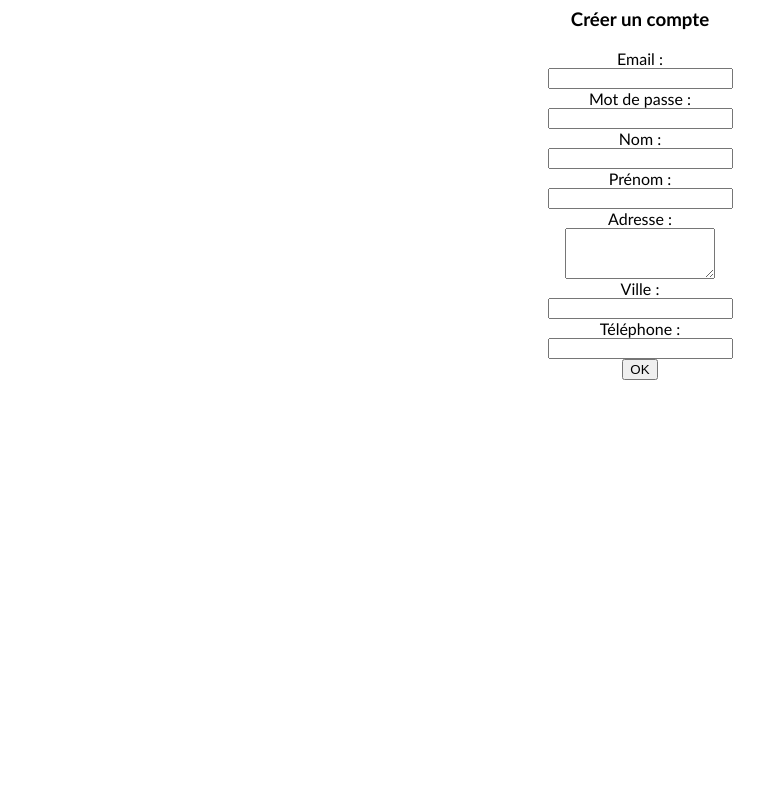
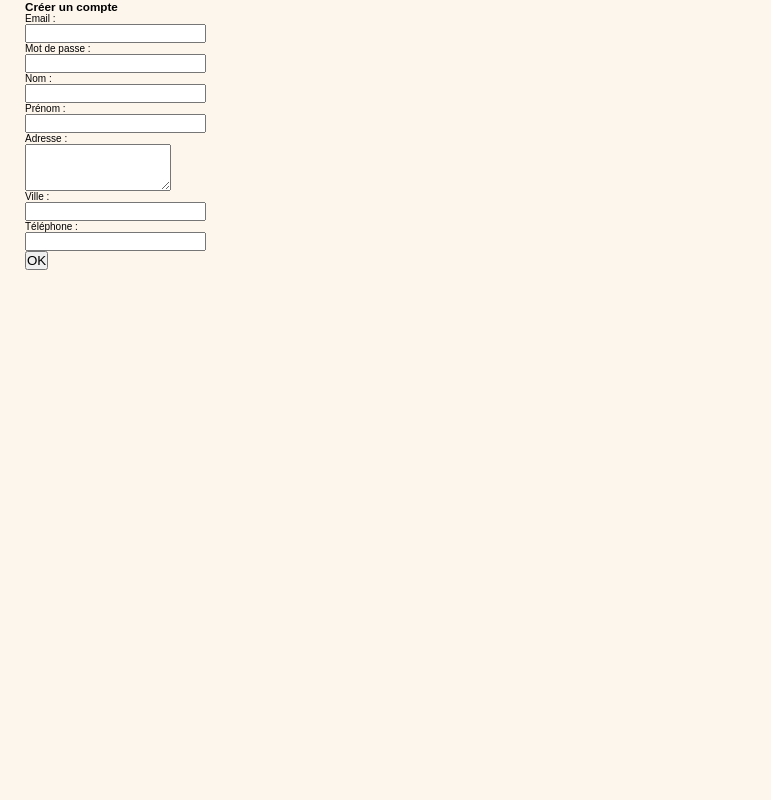
Before and after one commit to Papittson/projet_web, a PHP site: page /creationCompte.php in a window 1280 px wide. Shown: the whole page, without its empty margins (0-771 px from the left). Run offline with PHP 8.4, Linux system fonts and the light colour scheme.

Commit message:
Update creationCompte.php

```diff
--- a/creationCompte.php
+++ b/creationCompte.php
@@ -2,13 +2,7 @@
     <head>
         <title>Créer un compte</title>
     </head>
-    <style>
-        body {
-            text-align: center;
-            font-family: Calibri;
-        }
-
-    </style>
+    <link rel="stylesheet" href="stylesheet.css" />
      <script src="fonctions.js"></script>
     <body>
         <form action = "creationComptePost.php" method = "post">
```
